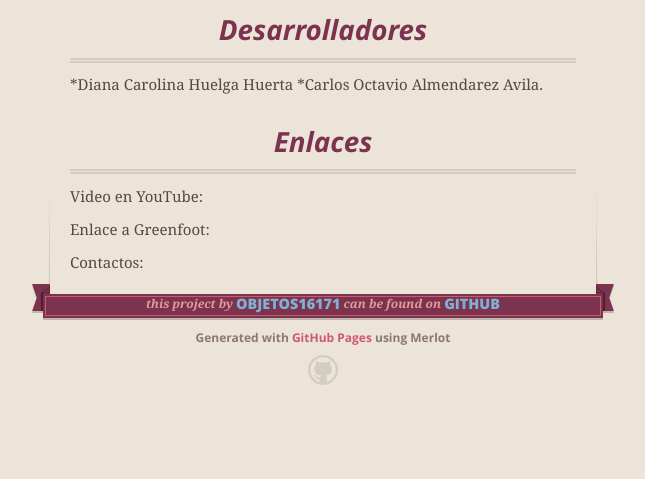
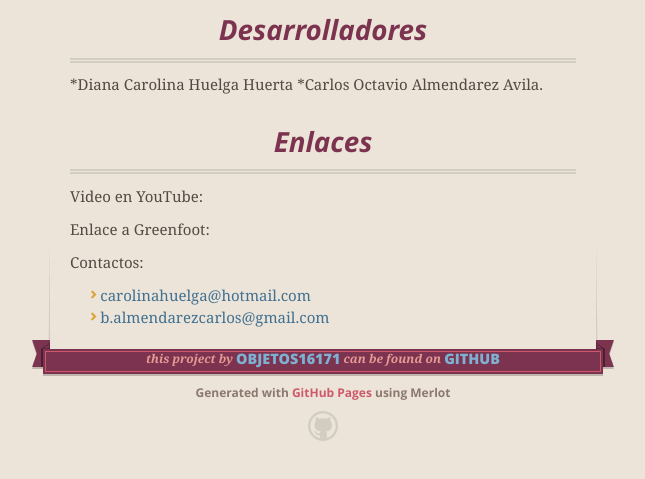
Before and after one commit to objetos16171/Unicorn-Valley, a plain HTML site: page index.html in a window 1280 px wide. Shown: the part 3333-3812 px from the top of the page, without its empty margins (317-962 px from the left). Before the commit the page ends 3758 px from the top, so only its background shows below. Drawn offline with nearby package versions, Linux system fonts and the light colour scheme.

```diff
--- a/index.html
+++ b/index.html
@@ -92,6 +92,11 @@
 <p>Enlace a Greenfoot:</p>
 
 <p>Contactos:</p>
+
+<ul>
+<li><a href="mailto:carolinahuelga@hotmail.com">carolinahuelga@hotmail.com</a></li>
+<li><a href="mailto:b.almendarezcarlos@gmail.com">b.almendarezcarlos@gmail.com</a></li>
+</ul>
       </section>
 
       <footer>
```
Also changed, not shown: params.json (+1 -1 lines).
